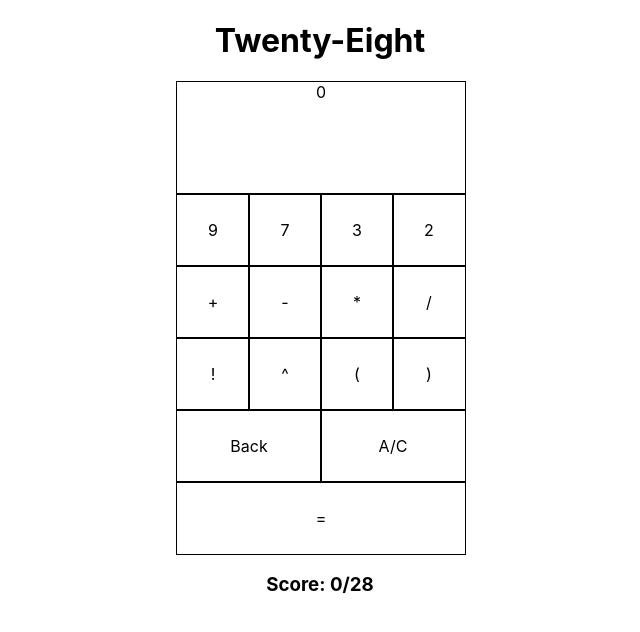
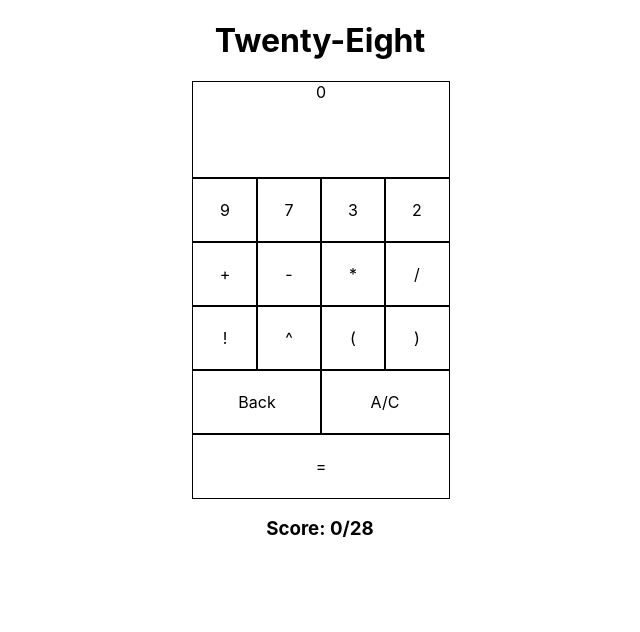
Before and after one commit to RobOwenKing/forty-two, a React (Create React App) app: page / in a window 1280 px wide. Shown: the top 632 px of the page, without its empty margins (320-960 px from the left). Built offline with nearby package versions, Linux system fonts and the light colour scheme.

Commit message:
feat: Reduce size of calculator

```diff
--- a/src/App.css
+++ b/src/App.css
@@ -4,8 +4,8 @@
 
 .grid {
   display: grid;
-  grid-template-columns: repeat(4, 72px);
-  grid-template-rows: minmax(7rem, auto) repeat(5, 72px);
+  grid-template-columns: repeat(4, 64px);
+  grid-template-rows: minmax(6rem, auto) repeat(5, 64px);
   justify-content: center;
   align-items: center;
 }
```
